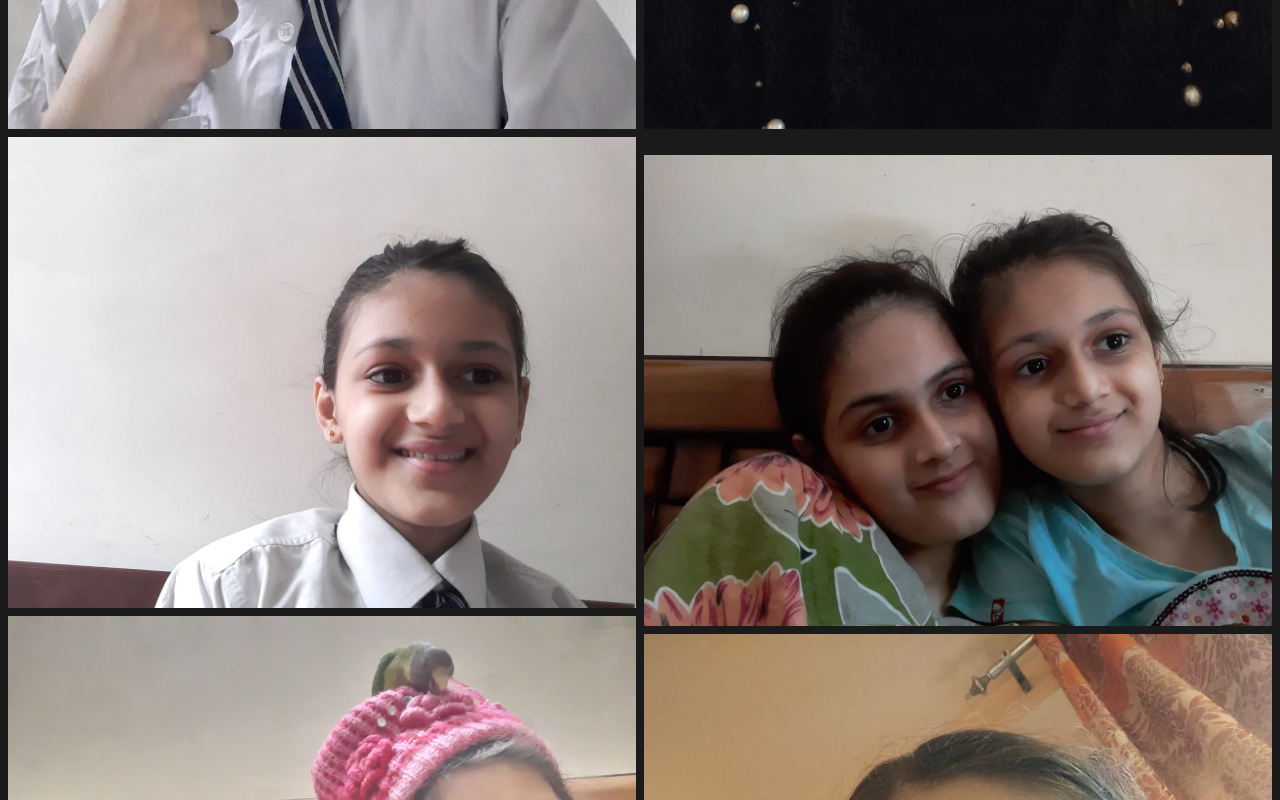
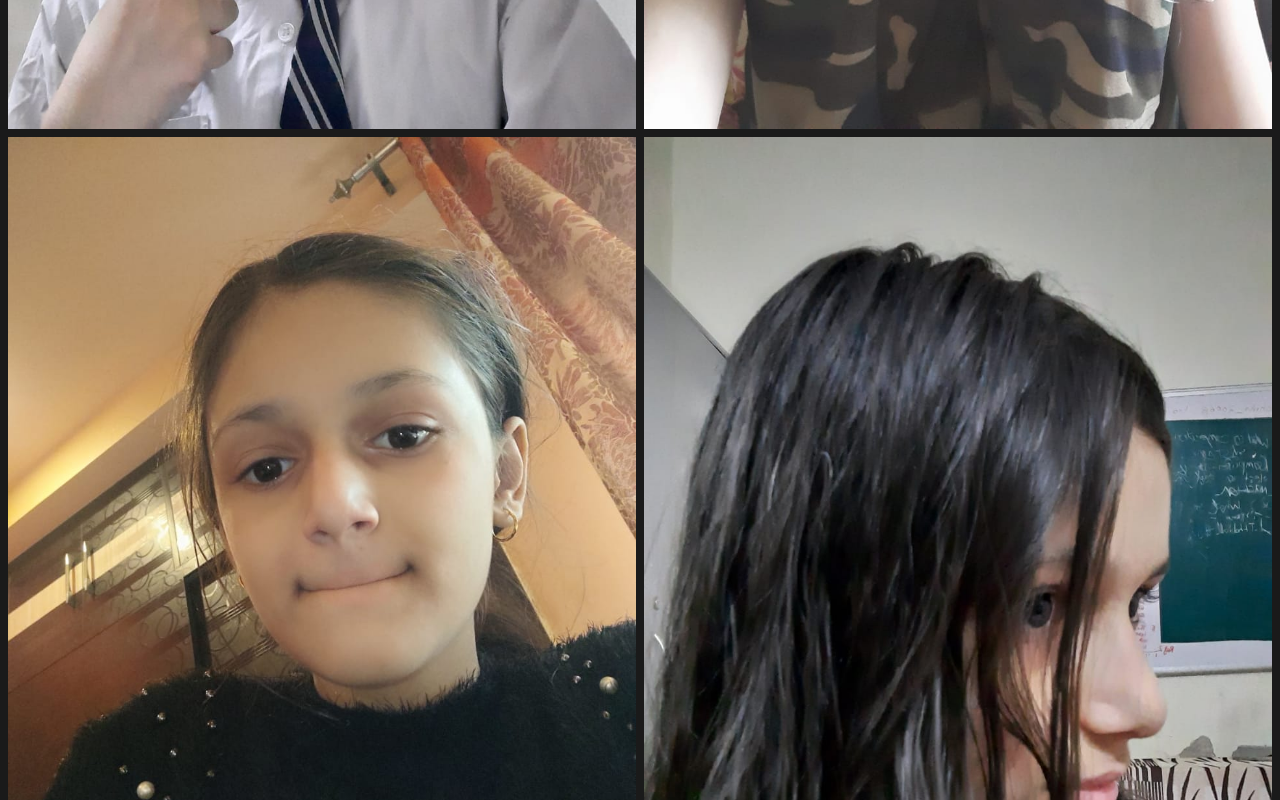
Before and after one commit to Nishev/kittu, a plain HTML site: page index.html in a window 1280 px wide. Shown: the part 6820-7620 px from the top of the page. Drawn offline with Linux system fonts and the light colour scheme.

Commit message:
Update index.html

```diff
--- a/index.html
+++ b/index.html
@@ -42,14 +42,14 @@
       </div>
       <div class="column">
         <img src="Images/9.jpeg" alt="">
-        <img src="Images/10.jpeg" alt="">
+        <img src="Images/16.jpeg" alt="">
         <img src="Images/11.jpeg" alt="">
         <img src="Images/12.jpeg" alt="">
         <img src="Images/2.jpeg" alt="">
       </div>
       <div class="column">
-        <img src="Images/13.jpeg" alt="">
-        <img src="Images/`4.jpeg" alt="">
+        <img src="Images/14.jpeg" alt="">
+        <img src="Images/4.jpeg" alt="">
         <img src="Images/15.jpeg" alt="">
         <img src="Images/16.jpeg" alt="">
         <img src="Images/18.jpeg" alt="">
```
